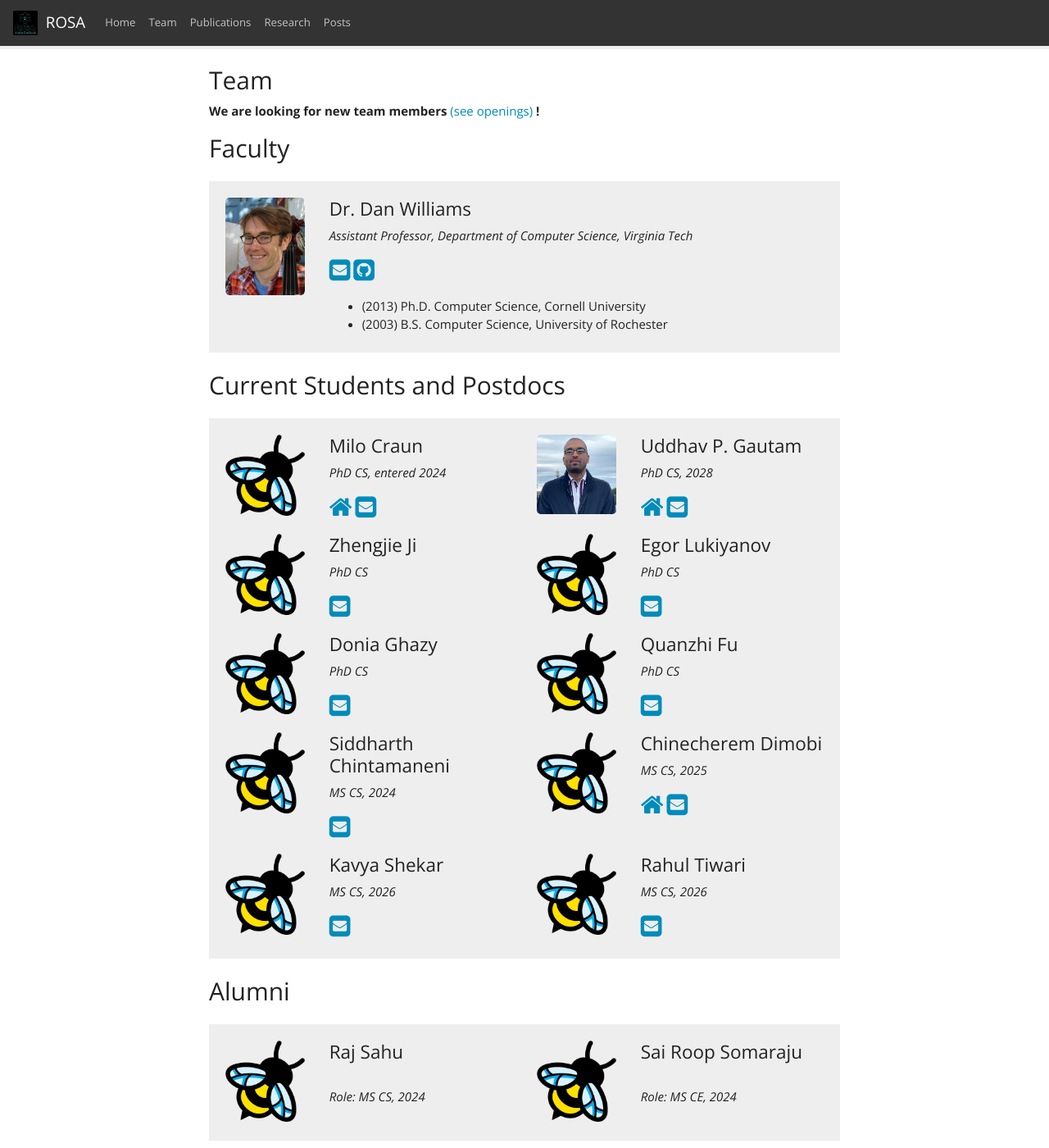
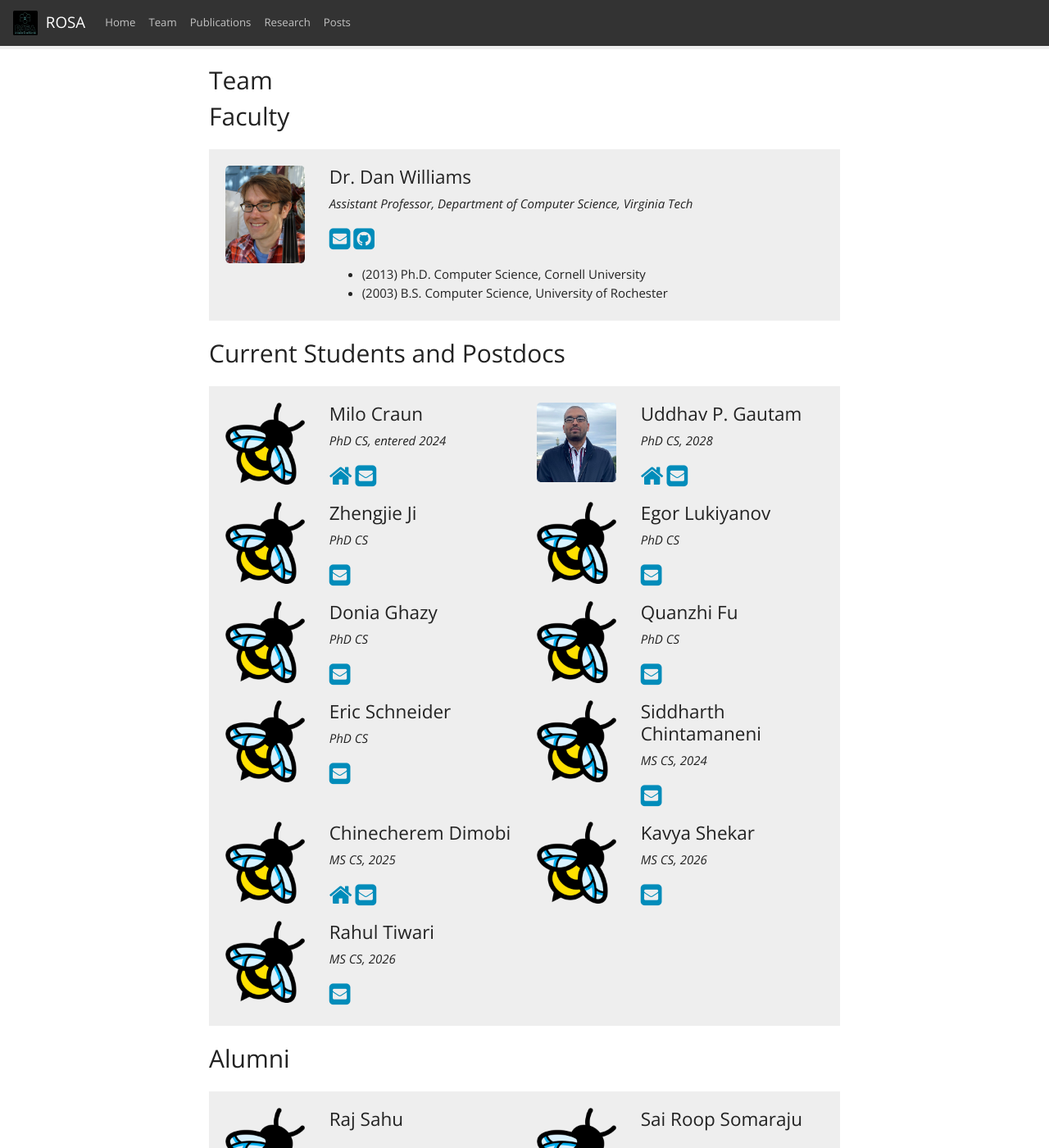
Before and after one commit to rosalab/rosalab.github.io, a Jekyll site: the page built from _pages/team.md, in a window 1280 px wide and 1400 px high. Shown: the whole window at 82% size. Built offline with Jekyll 4.4.1, drawn with Linux system fonts in a browser that asks for light colours; nearby versions of some CDN libraries; a style sheet for code colours, icons or effects is not loaded.

Commit message:
Add people and fix typo

```diff
--- a/_data/team_members.yml
+++ b/_data/team_members.yml
@@ -38,6 +38,11 @@
   info: PhD CS
   email: quanzhif@vt.edu
 
+- name: Eric Schneider
+  photo: rock.jpg
+  info: PhD CS
+  email: ericts@vt.edu
+
 
 - name: Siddharth Chintamaneni
   photo: rock.jpg
--- a/_pages/team.md
+++ b/_pages/team.md
@@ -6,8 +6,6 @@ permalink: /team/
 ---
 
 ## Team
-
- **We are  looking for new team members** [(see openings)]({{ site.url }}{{ site.baseurl }}/vacancies) **!**
 
 ## Faculty
 
```
Also changed, not shown: _pages/publications.md (+1 -1 lines).
